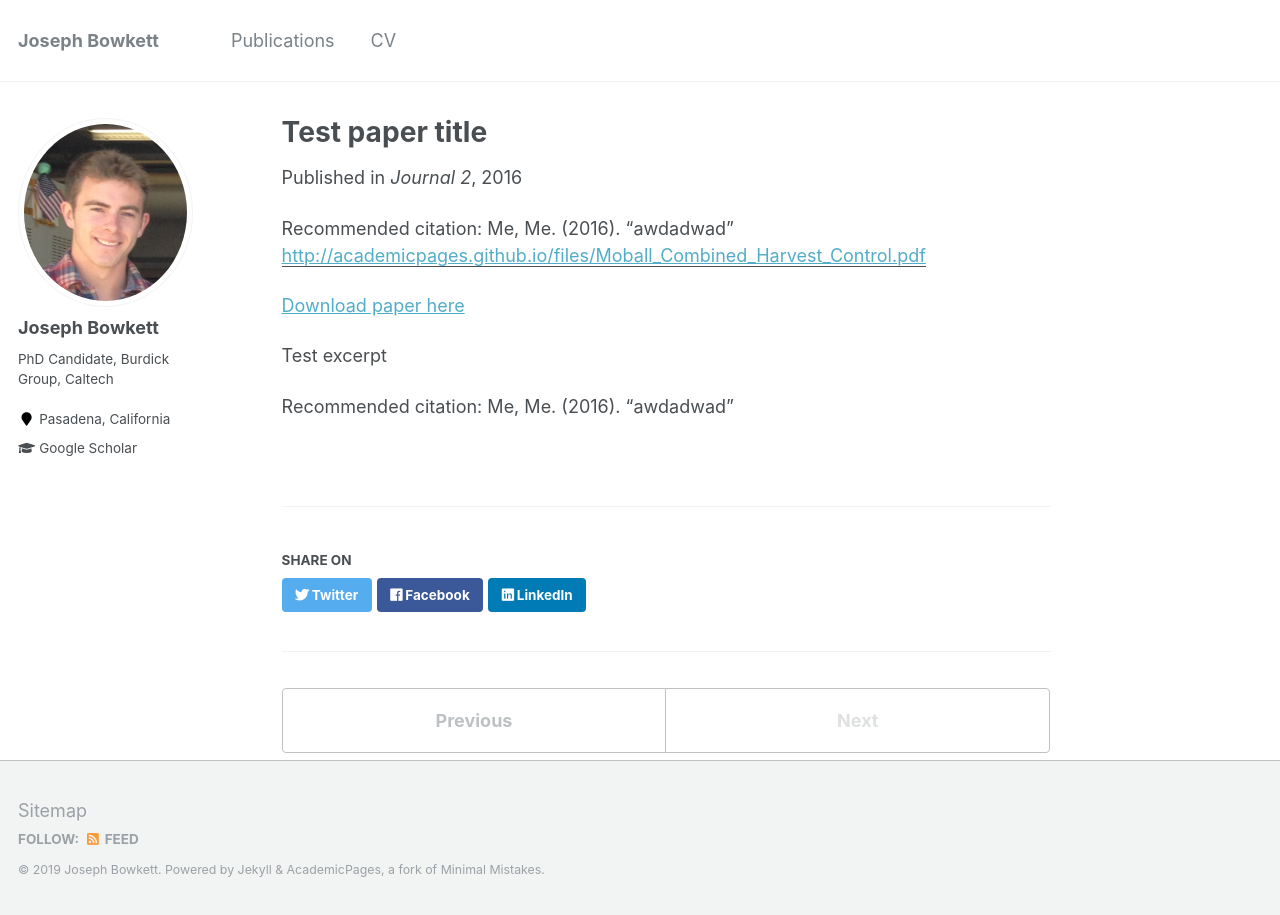
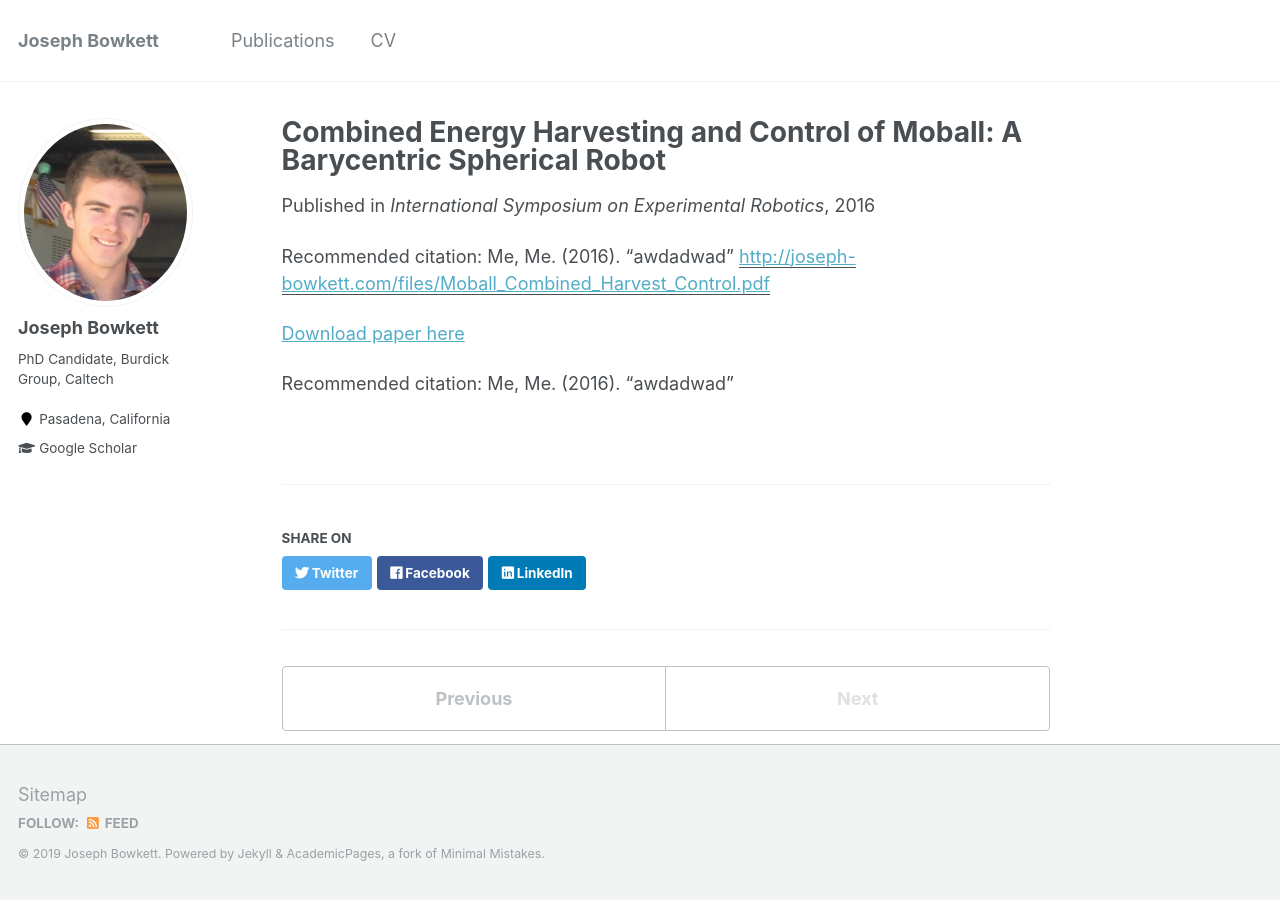
Before and after one commit to JosephBowkett/josephbowkett.github.io, a Jekyll site: the page built from _publications/2016-10-01-moball.md, in a window 1280 px wide. Built offline with Jekyll 4.4.1, drawn with Linux system fonts in a browser that asks for light colours.

Commit message:
Added details to papers

```diff
--- a/_publications/2016-10-01-moball.md
+++ b/_publications/2016-10-01-moball.md
@@ -1,16 +1,13 @@
 ---
-title: "Test paper title"
+title: "Combined Energy Harvesting and Control of Moball: A Barycentric Spherical Robot"
 collection: publications
 permalink: /publication/2016-10-01-moball
-excerpt: 'Test excerpt'
 date: 2016-10-01
-venue: 'Journal 2'
-paperurl: 'http://academicpages.github.io/files/Moball_Combined_Harvest_Control.pdf'
+venue: 'International Symposium on Experimental Robotics'
+paperurl: 'http://joseph-bowkett.com/files/Moball_Combined_Harvest_Control.pdf'
 citation: 'Me, Me. (2016). “awdadwad” '
 ---
 
-<a href='http://academicpages.github.io/files/Moball_Combined_Harvest_Control.pdf'>Download paper here</a>
-
-Test excerpt
+<a href='http://joseph-bowkett.com/files/Moball_Combined_Harvest_Control.pdf'>Download paper here</a>
 
 Recommended citation: Me, Me. (2016). “awdadwad”
--- a/markdown_generator/publications.tsv
+++ b/markdown_generator/publications.tsv
@@ -2,4 +2,4 @@ pub_date	title	venue	excerpt	citation	url_slug	paper_url
 2009-10-01	Paper Title Number 1	Journal 1	This paper is about the number 1. The number 2 is left for future work.	"Your Name, You. (2009). ""Paper Title Number 1."" <i>Journal 1</i>. 1(1)."	paper-title-number-1	http://academicpages.github.io/files/paper1.pdf
 2010-10-01	Paper Title Number 2	Journal 1	This paper is about the number 2. The number 3 is left for future work.	"Your Name, You. (2010). ""Paper Title Number 2."" <i>Journal 1</i>. 1(2)."	paper-title-number-2	http://academicpages.github.io/files/paper2.pdf
 2015-10-01	Paper Title Number 3	Journal 1	This paper is about the number 3. The number 4 is left for future work.	"Your Name, You. (2015). ""Paper Title Number 3."" <i>Journal 1</i>. 1(3)."	paper-title-number-3	http://academicpages.github.io/files/paper3.pdf
-2016-10-01	Test paper title	Journal 2	Test excerpt	Me, Me. (2016). “awdadwad” 	moball	http://academicpages.github.io/files/Moball_Combined_Harvest_Control.pdf
+2016-10-01	Combined Energy Harvesting and Control of Moball: A Barycentric Spherical Robot	International Symposium on Experimental Robotics	 	Me, Me. (2016). “awdadwad” 	moball	http://joseph-bowkett.com/files/Moball_Combined_Harvest_Control.pdf
```
